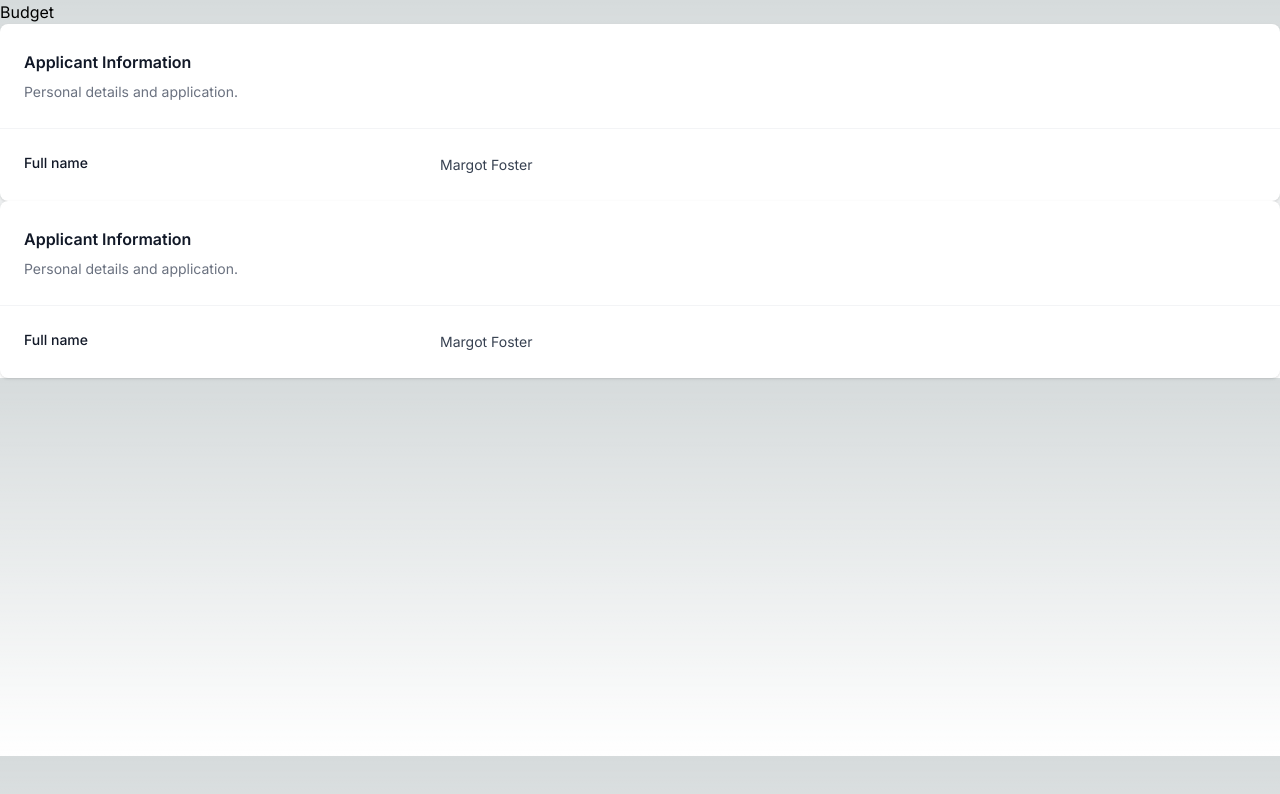
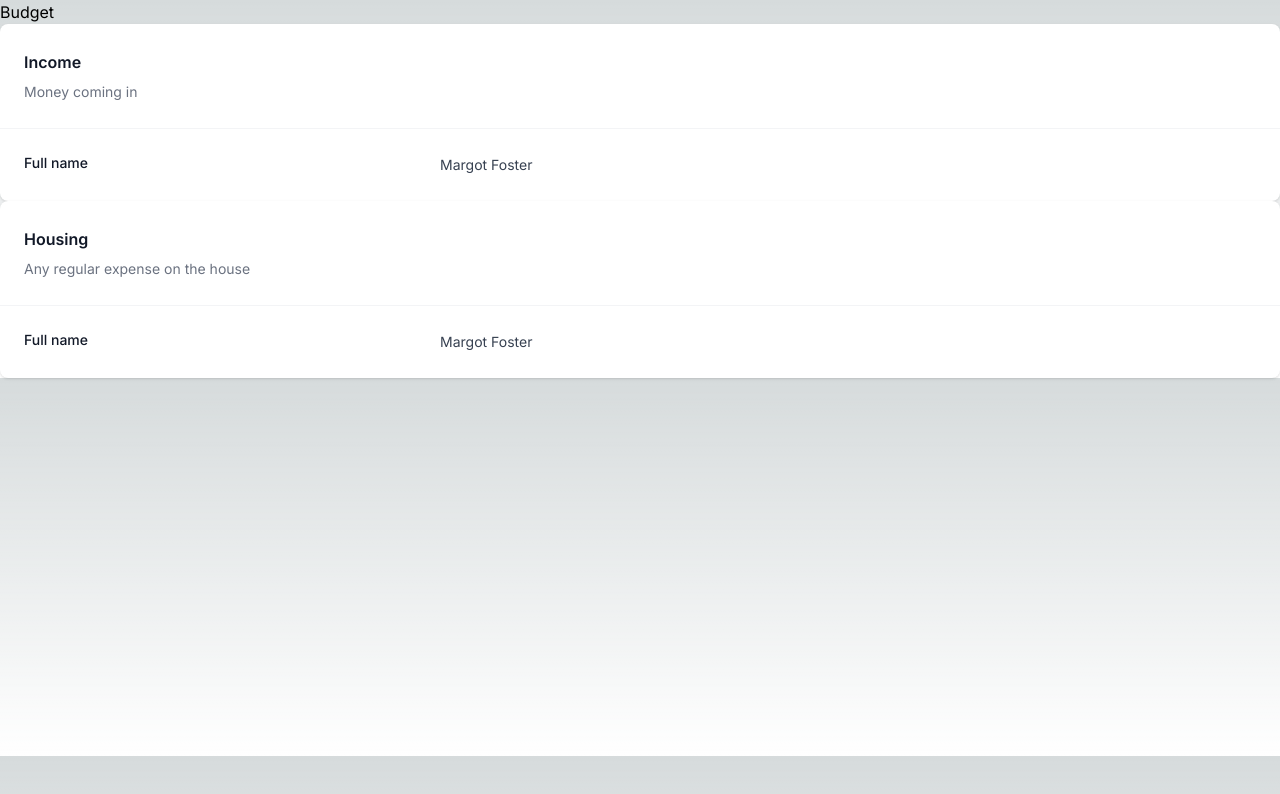
Before and after one commit to meddlin/every-budget-ui, a Next.js app: page /budget in a window 1280 px wide. Shown: the top 794 px of the page. Built offline with nearby package versions, Linux system fonts and the light colour scheme.

Commit message:
passing props to category component

```diff
--- a/src/app/budget/category.js
+++ b/src/app/budget/category.js
@@ -1,9 +1,11 @@
-const Category = () => {
+const Category = ({ name, description }) => {
+
+
     return (
         <div className="overflow-hidden bg-white shadow sm:rounded-lg">
             <div className="px-4 py-6 sm:px-6">
-                <h3 className="text-base font-semibold leading-7 text-gray-900">Applicant Information</h3>
-                <p className="mt-1 max-w-2xl text-sm leading-6 text-gray-500">Personal details and application.</p>
+                <h3 className="text-base font-semibold leading-7 text-gray-900">{name}</h3>
+                <p className="mt-1 max-w-2xl text-sm leading-6 text-gray-500">{description}</p>
             </div>
             <div className="border-t border-gray-100">
                 <dl className="divide-y divide-gray-100">
--- a/src/app/budget/page.js
+++ b/src/app/budget/page.js
@@ -1,29 +1,24 @@
-import { PaperClipIcon } from '@heroicons/react/20/solid'
 import Category from './category';
 
 const Budget = () => {
+    const categories = [
+        {
+            name: 'Income',
+            description: 'Money coming in'
+        },
+        {
+            name: 'Housing',
+            description: 'Any regular expense on the house'
+        }
+    ];
+
     return (
         <div className="">
             <h1>Budget</h1>
 
-            {/* <!-- Categories --> */}
-            {/* <div>
-                <h2>Income</h2>
-                <ul>
-                    <li>Paycheck</li>
-                </ul>
-            </div>
-            <div>
-                <h2>Housing</h2>
-                <ul>
-                    <li>Mortgage</li>
-                    <li>Electric</li>
-                </ul>
-            </div> */}
-
-            <Category />
-            <Category />
-
+            {categories.map((category) => (
+                <Category name={category.name} description={category.description} />
+            ))}
 
         </div>
     )
```
